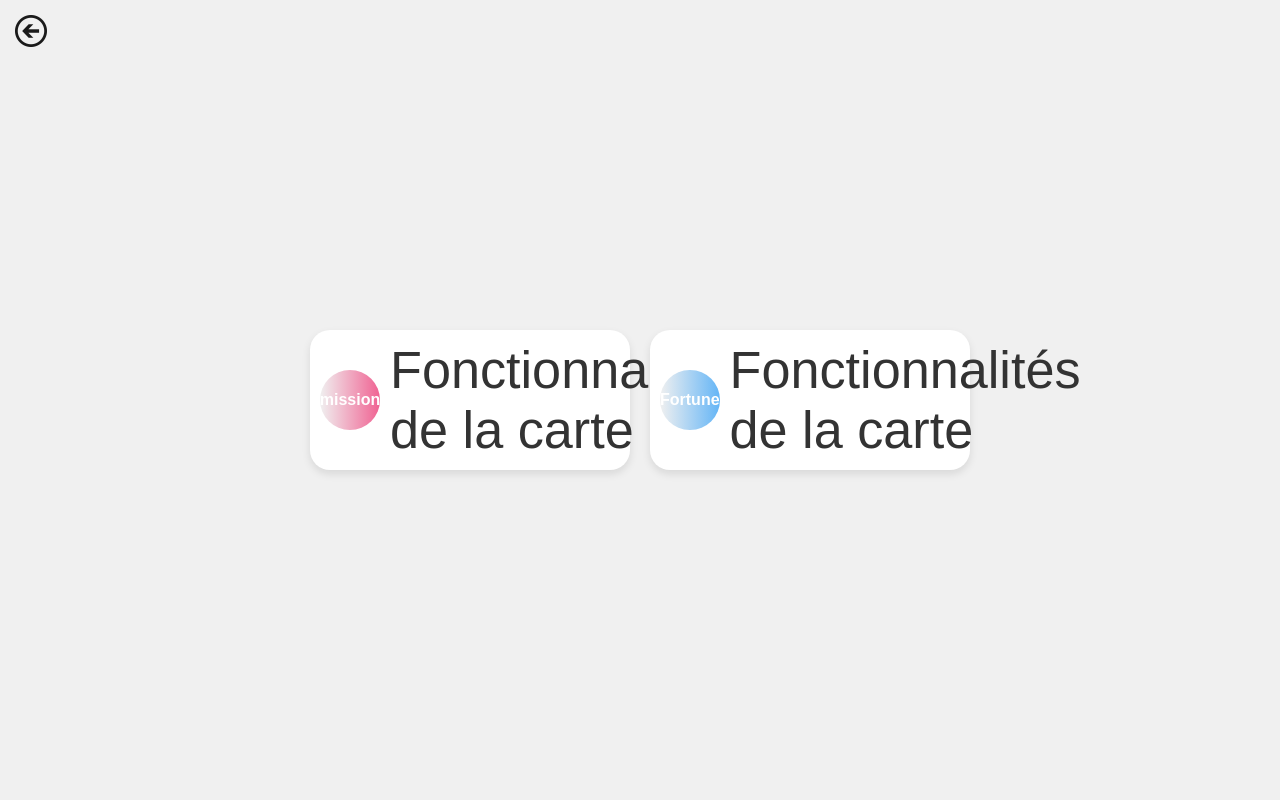
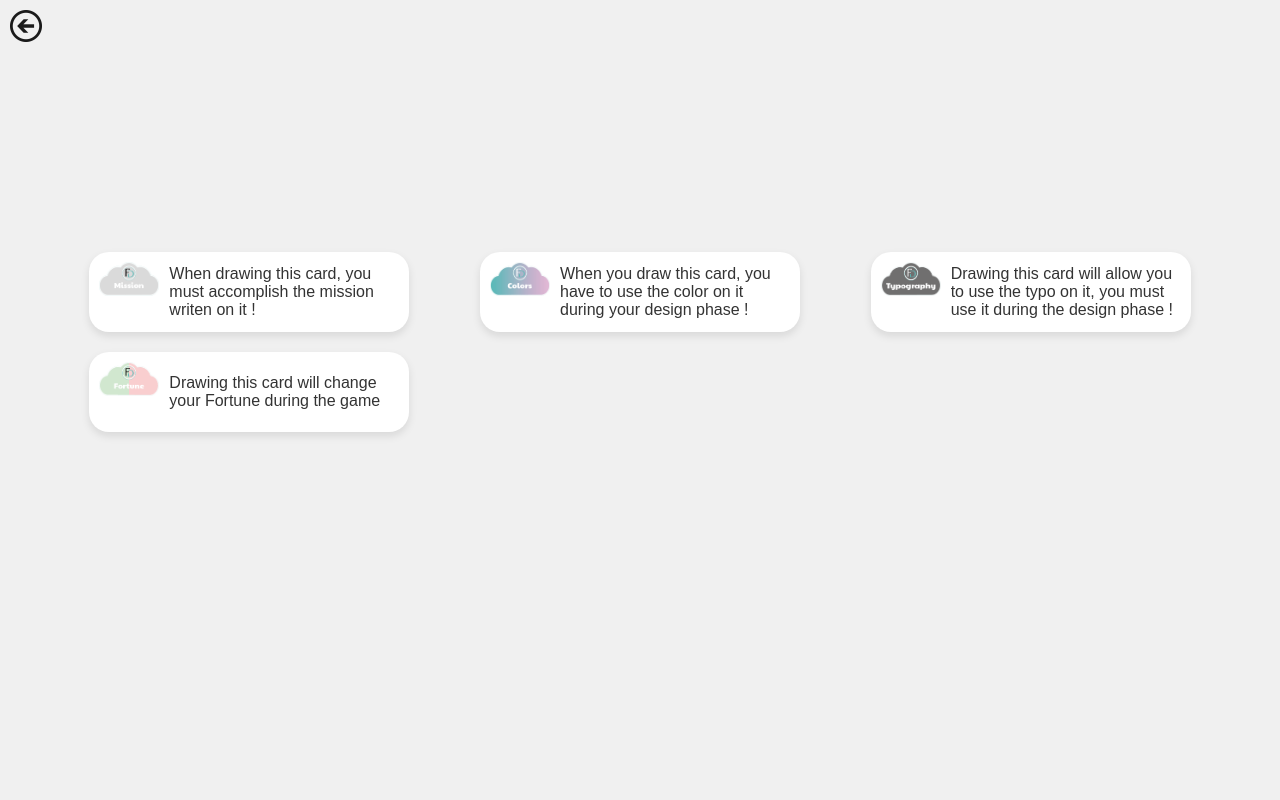
Before and after one commit to Nenuphare/Fortune-Design, a PHP site: page /tuto.html in a window 1280 px wide. Run offline with PHP 8.4, Linux system fonts and the light colour scheme.

Commit message:
les cards

```diff
--- a/styles/styles.css
+++ b/styles/styles.css
@@ -7,7 +7,13 @@ body {
     justify-content: center;
     align-items: center;
     height: 100vh;
+        background-image: url('../images/cloud-background.png'); /* Ajoute le chemin de l'image de fond */
+        background-size: cover; /* Assure que l'image de fond couvre toute la page */
+        background-repeat: no-repeat; /* L'image de fond ne se répétera pas */
+        background-attachment: fixed; /* L'image de fond restera fixe lors du défilement de la page */
+
 }
+
 
 .menu-container {
     display: flex;
--- a/styles/stylesTuto.css
+++ b/styles/stylesTuto.css
@@ -2,19 +2,26 @@ body {
     margin: 0;
     padding: 0;
     display: flex;
+    flex-direction: column;
+    flex-wrap: wrap;
     justify-content: center;
-    align-items: center;
+    align-items: stretch;
     height: 100vh;
     font-family: 'Arial', sans-serif;
     background-color: #f0f0f0;
+
 }
-
+.heading{
+    max-width: 90%; /* Empêche le débordement et garde du padding sur les côtés */
+    margin: 20px 0; /* Ajoute de l'espace au-dessus et en dessous du heading */
+}
 .cards-container {
     display: flex;
-    flex-wrap: wrap;
+    flex-direction: column;
+    flex-wrap: nowrap;
     justify-content: space-around;
     gap: 20px;
-    padding: 20px;
+    padding: 5%; /* Utilisation de pourcentages pour le padding */
 }
 
 .card {
@@ -25,55 +32,39 @@ body {
     align-items: center;
     padding: 10px;
     max-width: 300px;
+    margin: 0 auto; /* Centre les cartes horizontalement */
 }
 
 .card-icon {
-    display: flex;
-    align-items: center;
-    justify-content: center;
     width: 60px;
     height: 60px;
     border-radius: 50%;
     margin-right: 10px;
 }
 
-.fortune {
-    background: linear-gradient(to right, #f0f0f0, #f06292);
-}
-
-.mission {
-    background: linear-gradient(to right, #f0f0f0, #64b5f6);
-}
-
-.card-icon span {
-    font-weight: bold;
-    color: white;
+.card-icon img {
+    max-width: 100%; /* S'assure que l'image ne dépasse pas son conteneur */
+    height: auto;
 }
 
 .card p {
     flex: 1;
     margin: 0;
     color: #333;
-    font-size: calc(4vw + 1px); /* Taille de texte responsive */
+    font-size: 1rem; /* Taille de police fixe pour les grands écrans */
 }
 
 .back-to-menu {
-    position: fixed; /* Fixe l'élément par rapport à la fenêtre du navigateur */
-    top: 10px; /* Espacement depuis le haut */
-    left: 10px; /* Espacement depuis la gauche */
-    z-index: 1000; /* S'assure que l'icône est au-dessus des autres éléments */
-}
-
-.back-to-menu a {
-    display: inline-block;
-    padding: 5px; /* Espacement autour de l'icône */
+    position: fixed;
+    top: 10px;
+    left: 10px;
+    z-index: 1000;
 }
 
 .back-to-menu img {
-    width: 32px; /* Taille de l'icône */
-    height: auto; /* Garde le ratio de l'icône intact */
+    width: 32px;
+    height: auto;
 }
-
 
 /* Media queries pour la responsivité */
 @media (max-width: 768px) {
@@ -83,18 +74,54 @@ body {
     }
 
     .card {
-        width: 80vw; /* Adaptation à la largeur de la vue */
+        width: 80%; /* Adaptation à la largeur de l'écran */
         flex-direction: column;
         align-items: center;
     }
 
     .card-icon {
-        width: 25vw; /* Taille d'icône responsive */
-        height: 25vw; /* Taille d'icône responsive */
+        width: 82px; /* Taille d'icône ajustée */
+        height: 50px; /* Taille d'icône ajustée */
     }
 
     .card p {
-        font-size: 5vw;
+        font-size: calc(4vw + 1px); /* Taille de texte responsive */
         text-align: center;
     }
 }
+
+@media (min-width: 769px) {
+    .cards-container {
+        max-height: 70%;
+        display: grid;
+        grid-template-columns: repeat(auto-fit, minmax(300px, 1fr)); /* Crée une disposition en grille avec des colonnes flexibles */
+        grid-gap: 20px;
+    }
+}
+@media (min-width: 585px) and (max-width: 768px) {
+    .cards-container {
+        align-items: center; /* Centre les cartes verticalement si nécessaire */
+        padding: 10px; /* Réduit le padding si nécessaire */
+    }
+
+    .card {
+        margin: 10px auto; /* Ajoute de l'espace autour des cartes */
+        flex-direction: column; /* Stack les éléments verticalement pour les petits écrans */
+        align-items: center; /* Centre le contenu des cartes */
+    }
+
+    .card-icon {
+        width: 50px; /* Réduit la taille des icônes */
+        height: 50px; /* Réduit la taille des icônes */
+        margin-bottom: 10px; /* Ajoute un espace entre l'icône et le texte */
+    }
+
+    .card p {
+        font-size: calc(2.5vw + 1px); /* Réduit davantage la taille du texte pour les petits écrans */
+        padding: 0 10px; /* Ajoute un padding pour ne pas toucher les bords de la carte */
+    }
+
+    .back-to-menu img {
+        width: 24px; /* Réduit la taille de l'image de retour au menu si nécessaire */
+    }
+}
--- a/tuto.html
+++ b/tuto.html
@@ -16,20 +16,33 @@
     <section>
         <div class="cards-container">
             <div class="card">
-                <div class="card-icon fortune">
+                <div class="card-icon">
                     <!-- Icone ou image ici -->
-                    <span>mission</span>
+                    <img src="./images/Mission.png">
                 </div>
-                <p>Fonctionnalités de la carte</p>
+                <p>When drawing this card, you must accomplish the mission writen on it !</p>
             </div>
             <div class="card">
-                <div class="card-icon mission">
+                <div class="card-icon">
                     <!-- Icone ou image ici -->
-                    <span>Fortune</span>
+                    <img src="./images/Color.png">
                 </div>
-                <p>Fonctionnalités de la carte</p>
+                <p>When you draw this card, you have to use the color on it during your design phase !</p>
             </div>
-            <!-- Autres cartes si nécessaire -->
+            <div class="card">
+                <div class="card-icon">
+                    <!-- Icone ou image ici -->
+                    <img src="./images/Typo.png">
+                </div>
+                <p>Drawing this card will allow you to use the typo on it, you must use it during the design phase !</p>
+            </div>
+            <div class="card">
+                <div class="card-icon">
+                    <!-- Icone ou image ici -->
+                    <img src="./images/Fortune.png">
+                </div>
+                <p>Drawing this card will change your Fortune during the game</p>
+            </div>
         </div>
     </section>
 </body>
```
Also changed, not shown: index.html (+5 -5 lines), rules.html (+16 -13 lines), styles/stylesRules.css (+22 -2 lines).
